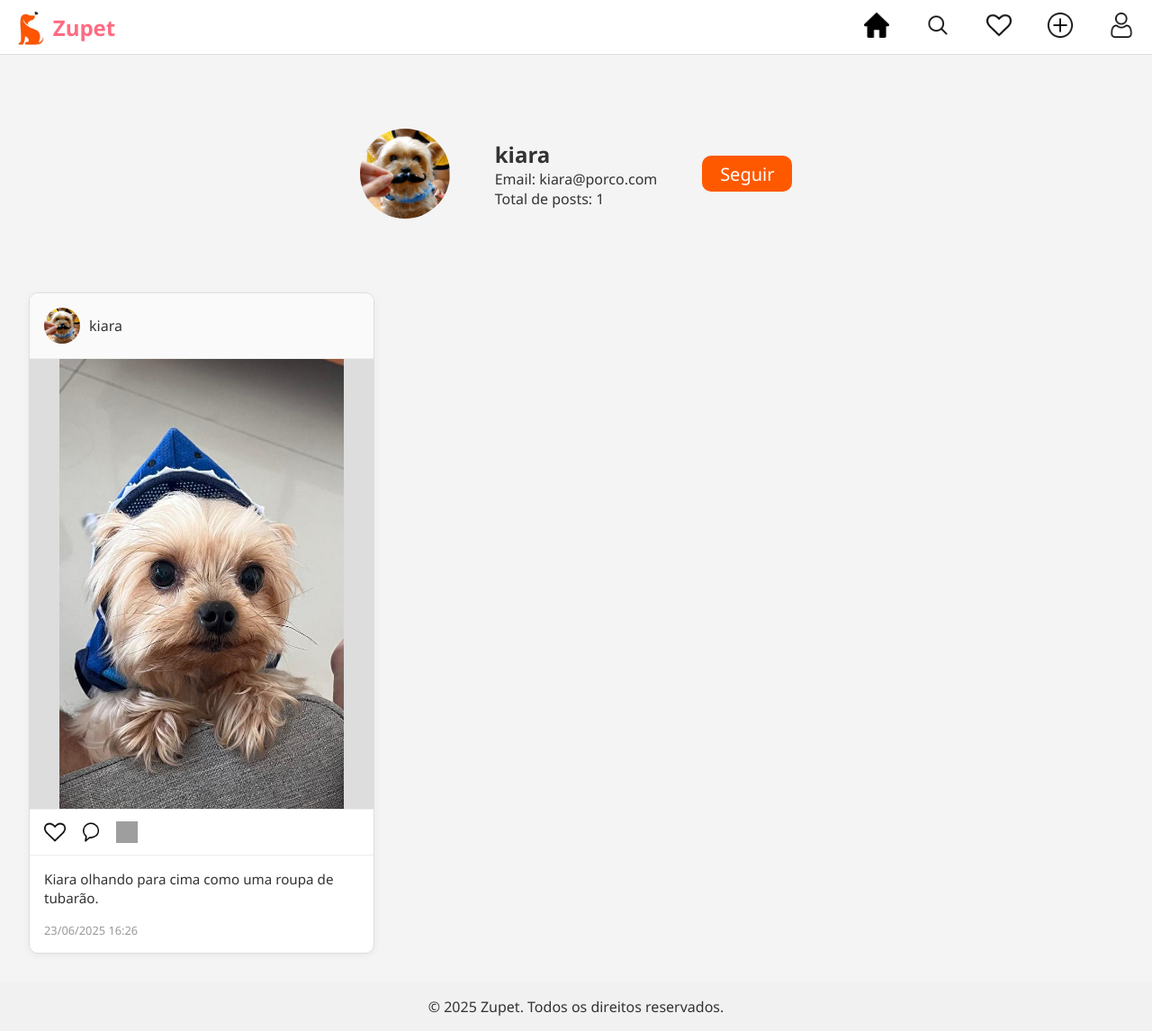
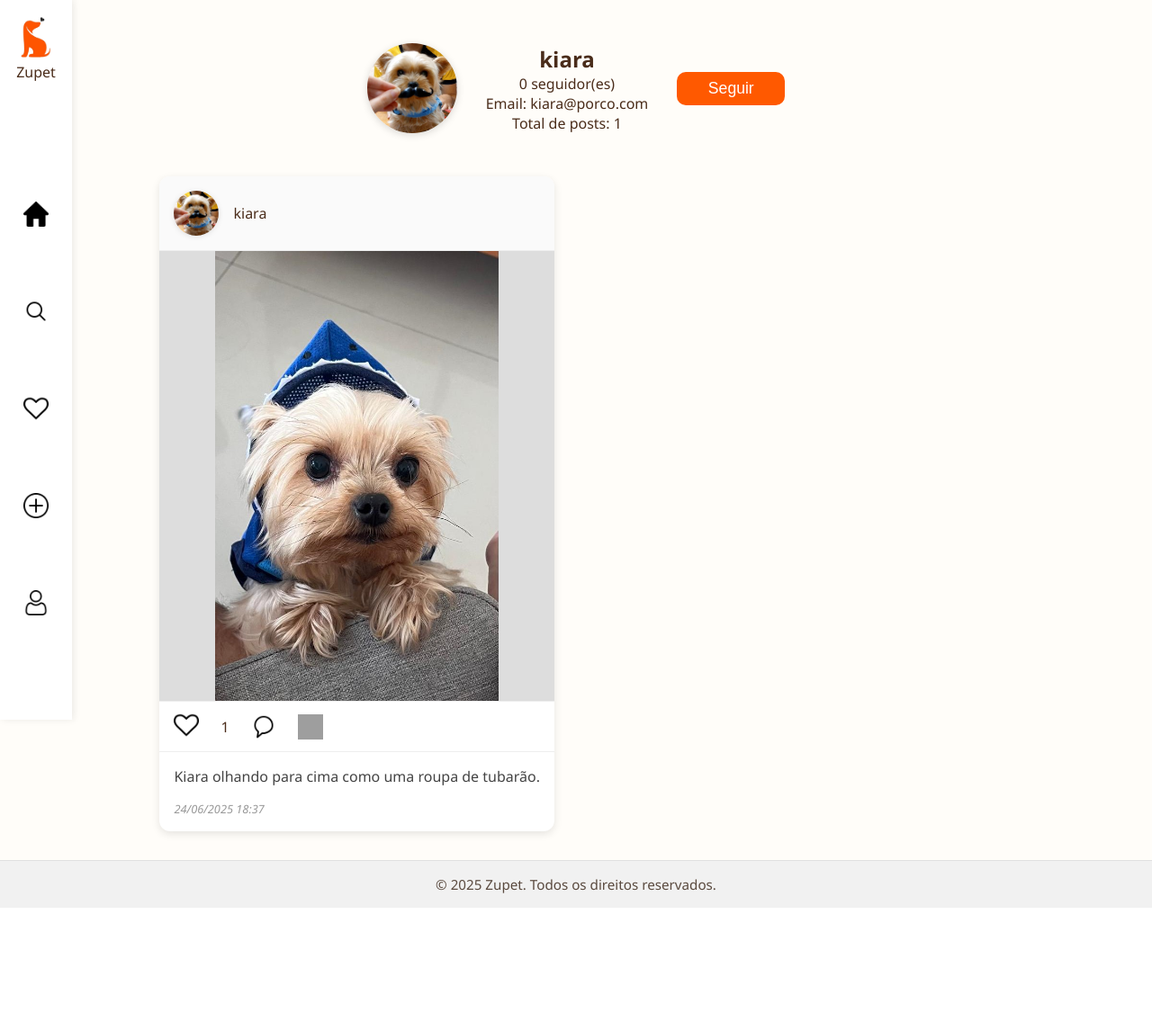
Before and after one commit to JF-Athayde/Zupet, a Flask app: page /perfil/kiara in a window 1280 px wide. Shown: the whole page at 90% size. After the commit the page ends 1009 px from the top, so only its background shows below. Run offline with Flask 3, Linux system fonts and the light colour scheme; a user stored in the database is signed in; some libraries are stand-ins or nearby versions; grey boxes are pictures that could not be loaded.

Commit message:
Updates
JF
Updates: Improvements to the user profile page, structural improvements, improvements to the likes system, among other changes and implementations.
From: Brasil

```diff
--- a/Dogram/routes.py
+++ b/Dogram/routes.py
@@ -15,7 +15,12 @@ def homepage():
     profiles = User.query.filter_by(story=True).all()
     posts = Post.query.order_by(Post.date_posted.desc()).all()
 
-    return render_template("homepage.html", profiles=profiles, posts=posts)
+    liked_post_ids = []
+    if current_user.is_authenticated:
+        liked_post_ids = [post.id for post in current_user.favorites]
+
+    return render_template("homepage.html", profiles=profiles, posts=posts, liked_post_ids=liked_post_ids)
+
 
 @app.route("/publicar", methods=["GET", "POST"])
 def publicar():
@@ -102,9 +107,47 @@ def perfil(username):
 @login_required
 def curtir(post_id):
     post = Post.query.get_or_404(post_id)
+
+    if post in current_user.favorites:
+        return {"success": False, "message": "Você já curtiu este post.", "likes": post.likes}
+
     post.likes += 1
+    current_user.favorites.append(post)
+
     database.session.commit()
+
     return {"success": True, "likes": post.likes}
+
+@csrf.exempt
+@app.route("/seguir/<int:user_id>", methods=["POST"])
+@login_required
+def seguir(user_id):
+    usuario_a_seguir = User.query.get_or_404(user_id)
+
+    if usuario_a_seguir == current_user:
+        return {"error": "Você não pode seguir a si mesmo."}, 400
+
+    if not current_user.seguindo.filter_by(id=usuario_a_seguir.id).first():
+        current_user.seguindo.append(usuario_a_seguir)
+        seguindo = True
+    else:
+        current_user.seguindo.remove(usuario_a_seguir)
+        seguindo = False
+
+    database.session.commit()
+    total_seguidores = usuario_a_seguir.seguidores.count()
+
+    return {
+        "success": True,
+        "seguindo": seguindo,
+        "total_seguidores": total_seguidores
+    }
+
+@app.route("/favoritos")
+@login_required
+def favoritos():
+    favorite_posts = current_user.favorites.order_by(Post.date_posted.desc()).all()
+    return render_template("likes.html", posts=favorite_posts)
 
 @app.route("/logout")
 @login_required
--- a/Dogram/static/scripts/arrow.js
+++ b/Dogram/static/scripts/arrow.js
@@ -1,4 +1,3 @@
-
 const storysContainer = document.getElementById("storys");
 const scrollAmount = 120;
 
--- /dev/null
+++ b/Dogram/static/scripts/folow.js
@@ -0,0 +1,29 @@
+document.addEventListener("DOMContentLoaded", function () {
+    const seguirBtn = document.querySelector(".seguir-btn");
+
+    if (!seguirBtn) return;
+
+    seguirBtn.addEventListener("click", () => {
+        const userId = seguirBtn.getAttribute("data-profile-id");
+        const csrfToken = document.querySelector("meta[name='csrf-token']").getAttribute("content");
+
+        fetch(`/seguir/${userId}`, {
+            method: "POST",
+            headers: {
+                "Content-Type": "application/json",
+                "X-CSRFToken": csrfToken
+            }
+        })
+        .then(response => response.json())
+        .then(data => {
+            if (data.success) {
+                seguirBtn.textContent = data.seguindo ? "Deixar de seguir" : "Seguir";
+                seguirBtn.classList.toggle("seguindo", data.seguindo);
+                document.getElementById("contador-seguidores").textContent = data.total_seguidores;
+            }
+        })
+        .catch(error => {
+            console.error("Erro ao seguir:", error);
+        });
+    });
+});
--- a/Dogram/static/styles/css/footer.css
+++ b/Dogram/static/styles/css/footer.css
@@ -1,22 +1,37 @@
-/* layout.css */
+/* Reset básico */
+* {
+    margin: 0;
+    padding: 0;
+    box-sizing: border-box;
+}
 
+/* Ocupa toda a altura da tela */
 html, body {
     height: 100%;
-    margin: 0;
+    font-family: 'Segoe UI', Tahoma, Geneva, Verdana, sans-serif;
+    background-color: #fffdf9;
+    color: #4a2c1a;
 }
 
+/* Layout principal flexível em coluna */
 body {
     display: flex;
     flex-direction: column;
     min-height: 100vh;
 }
 
-main#content {
+/* Conteúdo principal flexível */
+main {
     flex: 1;
+    padding: 2rem;
 }
 
+/* Rodapé simples e elegante */
 footer {
     background-color: #f1f1f1;
+    color: #5a4a3f;
     padding: 1rem;
     text-align: center;
+    font-size: 0.95rem;
+    border-top: 1px solid #e0e0e0;
 }
--- a/Dogram/static/styles/homepage/homepage.css
+++ b/Dogram/static/styles/homepage/homepage.css
@@ -1,58 +1,129 @@
+/* ========== RESET BÁSICO ========== */
 * {
     margin: 0;
     padding: 0;
     box-sizing: border-box;
-  font-family: 'Segoe UI', Tahoma, Geneva, Verdana, sans-serif;
 }
 
+@media (max-width: 600px) {
     body {
-  background-color: #fefefe;
-  color: #333;
+        padding-left: 0;
+        padding-top: 60px; /* espaço para menu horizontal fixo */
+    }
 }
 
-header {
-  background-color: #fff;
-  border-bottom: 1px solid #ddd;
-  padding: 10px 20px;
-  position: sticky;
+/* ========== MENU EM TELAS MAIORES ========== */
+nav {
+    display: flex;
+    flex-direction: column;
+    align-items: center;
+    width: 80px;
+    height: 100vh;
+    position: fixed;
     top: 0;
+    left: 0;
+    background-color: #ffffff;
+    box-shadow: 2px 0 8px rgba(0, 0, 0, 0.08);
     z-index: 1000;
+    transition: all 0.3s ease;
+    padding-top: 1rem;
 }
 
-nav {
-  display: flex;
-  align-items: center;
-  justify-content: space-between;
-}
-
+/* Logo no topo */
 .logo {
-  display: flex;
-  align-items: center;
-  gap: 10px;
+    width: 100%;
+    text-align: center;
+    margin-bottom: 1rem;
 }
 
 .logo img {
-  height: 40px;
+    width: 48px;
+    height: auto;
+    max-height: 48px;
+    object-fit: contain;
 }
 
-.brand-name {
-  font-size: 1.5rem;
-  font-weight: bold;
-  color: #ff6b81;
+/* Contêiner do menu para centralizar a lista */
+.main-nav {
+    width: 100%;
+    flex: 1; /* ocupa espaço restante vertical */
+    display: flex;
+    justify-content: center;  /* centraliza horizontal */
+    align-items: center;      /* centraliza vertical */
 }
 
+/* Lista vertical centralizada */
 .main-nav ul {
+    list-style: none;
+    padding: 0;
+    margin: 0;
     display: flex;
-  gap: 40px;
-  list-style: none;
+    flex-direction: column;
+    align-items: center;
+    justify-content: center; /* verticalmente */
+    gap: 80px;
+    width: 100%;
+}
+
+.main-nav li a {
+    display: flex;
+    justify-content: center;
+    align-items: center;
+    transition: transform 0.2s ease;
+}
+
+.main-nav li a:hover {
+    transform: scale(1.1);
 }
 
 .main-nav li a img {
     width: 28px;
     height: 28px;
-  transition: transform 0.2s ease;
 }
 
-.main-nav li a:hover img {
-  transform: scale(1.2);
+/* ========== MENU EM TELAS MENORES ========== */
+@media (max-width: 600px) {
+    nav {
+        flex-direction: row;
+        align-items: center;
+        justify-content: space-between;
+        width: 100%;
+        height: 60px;
+        position: fixed;
+        top: 0;
+        left: 0;
+        padding: 0 1rem;
+        box-shadow: 0 2px 8px rgba(0, 0, 0, 0.08);
     }
+
+    .logo {
+        margin: 0;
+        padding: 0;
+        display: flex;
+        align-items: center;
+    }
+
+    .logo img {
+        width: 36px;
+        max-height: 36px;
+    }
+
+    .main-nav {
+        width: auto;
+        height: 100%;
+        flex: none;
+    }
+
+    .main-nav ul {
+        flex-direction: row;
+        justify-content: flex-end;
+        align-items: center;
+        gap: 20px;
+        height: 100%;
+    }
+
+    .main-nav li a img {
+        width: 26px;
+        height: 26px;
+    }
+}
--- a/Dogram/static/styles/profile/profile.css
+++ b/Dogram/static/styles/profile/profile.css
@@ -1,145 +1,216 @@
-
-/*Reset*/
-
+/* ========== RESET BÁSICO ========== */
 * {
+  margin: 0;
   padding: 0;
-  margin: 0;
+  box-sizing: border-box;
 }
 
-/*Geral*/
+/* ========== LAYOUT PRINCIPAL ========== */
 main {
+  max-width: 1200px;
+  margin: 2rem auto;
+  padding: 0 1rem;
   display: grid;
   grid-template-columns: 1fr;
   gap: 2rem;
-  padding: 2rem;
-  background-color: #f4f4f4;
 }
 
-/* Perfil */
+/* ========== PERFIL ========== */
 .perfil {
-  margin: 50px;
   display: flex;
+  align-items: center;
   justify-content: center;
-  gap: 50px;
-  align-items: center;
+  gap: 2rem;
+  padding: 1rem 0;
+  flex-wrap: wrap;
+  text-align: center;
 }
 
 .perfil img {
   width: 100px;
-  border-radius: 50%
+  height: 100px;
+  border-radius: 50%;
+  object-fit: cover;
+  box-shadow: 0 2px 8px rgba(0,0,0,0.15);
 }
 
 .perfil button {
-  width: 100px;
-  height: 40px;
-  font-size: 20px;
-  background-color: rgb(255, 89, 0);
-  border: 0;
+  background-color: #ff5900;
+  color: white;
+  font-size: 1.1rem;
+  padding: 0.5rem 1.2rem;
+  border: none;
   border-radius: 10px;
-  color: white;
   cursor: pointer;
+  transition: background-color 0.3s ease, color 0.3s ease;
+  min-width: 120px;
 }
 
-.perfil button:hover {
-  background-color: rgb(220, 77, 0);
+.perfil button:hover,
+.perfil button:focus {
+  background-color: #dc4d00;
+  outline: none;
 }
 
-/* Posts */
+/* ======== ESTADO DE SEGUINDO ======== */
+.seguir-btn.seguindo {
+  background-color: #666;
+  color: #fff;
+}
 
+.seguir-btn.seguindo:hover,
+.seguir-btn.seguindo:focus {
+  background-color: #444;
+}
+
+/* ========== POSTS ========== */
+
+/* Grid da homepage: múltiplas colunas com colunas mais largas */
 .posts {
   display: grid;
-  grid-template-columns: repeat(2, 1fr);
-  gap: 2rem;
+  gap: 3rem;
+  grid-template-columns: 1fr;
+}
+
+@media (min-width: 910px) {
+  .posts:not(.profile-posts) {
+    grid-template-columns: repeat(2, minmax(350px, 1fr));
+  }
+}
+
+@media (min-width: 1330px) {
+  .posts:not(.profile-posts) {
+    grid-template-columns: repeat(3, minmax(350px, 1fr));
+  }
+}
+
+/* Página de perfil: posts em coluna e centralizados com largura maior */
+.profile-posts {
+  display: flex;
+  flex-direction: column;
+  align-items: center;
 }
 
 .post {
+  width: 100%;
+  max-width: 750px; /* largura maior para perfil */
+  background-color: white;
+  border-radius: 12px;
+  box-shadow: 0 3px 10px rgba(0,0,0,0.1);
   display: grid;
-  grid-template-rows: auto 500px auto auto auto;
-  background-color: #fff;
-  border-radius: 10px;
+  grid-template-rows: auto 1fr auto auto auto;
   overflow: hidden;
-  border: 1px solid #ddd;
-  box-shadow: 0 2px 8px rgba(0, 0, 0, 0.05);
-  transition: transform 0.2s ease;
+  transition: transform 0.25s ease;
+  cursor: default;
 }
 
-.post:hover {
-  transform: scale(1.01);
-}
-
+/* Cabeçalho do post */
 .post-header {
   display: flex;
   align-items: center;
-  gap: 10px;
+  gap: 1rem;
   padding: 1rem;
   background-color: #fafafa;
   border-bottom: 1px solid #eee;
 }
 
 .post-header .avatar {
-  width: 40px;
-  height: 40px;
+  width: 50px;
+  height: 50px;
   border-radius: 50%;
   object-fit: cover;
+  box-shadow: 0 1px 6px rgba(0,0,0,0.1);
 }
 
 .post-header .username {
-  font-weight: 600;
+  font-weight: 700;
   font-size: 1rem;
+  color: #222;
 }
 
+/* Imagem do post */
 .post-image {
   width: 100%;
-  height: 500px;
+  max-height: 500px;
   object-fit: contain;
   background-color: #ddd;
+  user-select: none;
 }
 
+/* Ações (curtir, comentar, etc) */
 .post-actions {
   display: flex;
   align-items: center;
-  gap: 1rem;
-  padding: 0.8rem 1rem;
+  gap: 1.5rem;
+  padding: 0.75rem 1rem;
   border-top: 1px solid #eee;
   border-bottom: 1px solid #eee;
 }
 
 .post-actions img {
-  width: 24px;
-  height: 24px;
+  width: 28px;
+  height: 28px;
+  cursor: pointer;
+  transition: transform 0.2s ease;
+}
+
+.post-actions img:hover,
+.post-actions img:focus {
+  transform: scale(1.2);
+  outline: none;
+}
+
+.curtir-btn {
+  background-color: transparent;
+  border: 0;
+  padding: 0;
   cursor: pointer;
 }
 
+/* Legenda do post */
 .post-caption {
   padding: 1rem;
-  font-size: 0.95rem;
-  color: #333;
+  font-size: 1rem;
+  color: #444;
   line-height: 1.4;
 }
 
+/* Data ou info extra */
 .post small {
+  display: block;
   padding: 0 1rem 1rem;
   font-size: 0.8rem;
   color: #999;
+  font-style: italic;
 }
 
-/* 3 colunas em telas grandes */
-@media (min-width: 1200px) {
-  .posts {
-    grid-template-columns: repeat(3, 1fr);
+/* Telas pequenas */
+@media (max-width: 480px) {
+  .perfil {
+    gap: 1rem;
+  }
+
+  .perfil button {
+    font-size: 1rem;
+    min-width: 100px;
+    padding: 0.4rem 1rem;
+  }
+
+  .post-header .avatar {
+    width: 40px;
+    height: 40px;
+  }
+
+  .post-header .username {
+    font-size: 0.9rem;
+  }
+
+  .post-actions img {
+    width: 24px;
+    height: 24px;
+  }
+
+  .post-caption {
+    font-size: 0.9rem;
   }
 }
-
-/* 2 colunas em tablets e desktops menores */
-@media (min-width: 768px) and (max-width: 1199px) {
-  .posts {
-    grid-template-columns: repeat(2, 1fr);
-  }
-}
-
-/* 1 coluna em celulares */
-@media (max-width: 767px) {
-  .posts {
-    grid-template-columns: 1fr;
-  }
-}
--- a/Dogram/templates/navbar.html
+++ b/Dogram/templates/navbar.html
@@ -8,7 +8,7 @@
         <ul>
             <li><a href="{{ url_for('homepage') }}"><img src="{{ url_for('static', filename='assets/icones/casa.png') }}" alt="Início"></a></li>
             <li><a href="#"><img src="{{ url_for('static', filename='assets/icones/lupa.png') }}" alt="Buscar amigos peludos"></a></li>
-            <li><a href="#"><img src="{{ url_for('static', filename='assets/icones/coracao.png') }}" alt="Curtidas"></a></li>
+            <li><a href="{{ url_for('favoritos') }}"><img src="{{ url_for('static', filename='assets/icones/coracao.png') }}" alt="Curtidas"></a></li>
             <li><a href="{{ url_for('publicar') }}"><img src="{{ url_for('static', filename='assets/icones/mais.png') }}" alt="Adicionar Post ou História"></a></li>
             <li>
                 {% if current_user.is_authenticated %}
--- a/Dogram/templates/profile.html
+++ b/Dogram/templates/profile.html
@@ -3,6 +3,8 @@
 {% block title %}Perfil de {{ usuario.username }}{% endblock %}
 
 {% block links %}
+    <meta name="csrf-token" content="{{ csrf_token() }}">
+
     <link rel="stylesheet" href="{{ url_for('static', filename='styles/homepage/homepage.css') }}">
     <link rel="stylesheet" href="{{ url_for('static', filename='styles/homepage/hamburger.css') }}">
     <link rel="stylesheet" href="{{ url_for('static', filename='styles/profile/profile.css') }}">
@@ -19,13 +21,22 @@
 
         <div class="t1">
             <h1>{{ usuario.username }}</h1>
+            <p><span class="likes-count" id="contador-seguidores">{{ usuario.seguidores.count() }}</span> seguidor(es)</p>
             <p>Email: {{ usuario.email }}</p>
             <p>Total de posts: {{ posts | length }}</p>
         </div>
 
+        {% if current_user.is_authenticated and current_user.id != usuario.id %}
         <div class="profile-actions">
-            <button>Seguir</button>
+            <button class="seguir-btn" data-profile-id="{{ usuario.id }}">
+                {% if usuario in current_user.seguindo %}
+                    Deixar de seguir
+                {% else %}
+                    Seguir
+                {% endif %}
+            </button>
         </div>
+        {% endif %}
     </section>
 
     <section class="posts">
@@ -39,7 +50,15 @@
                 <img src="{{ url_for('static', filename='assets/posts/' + post.image_path) }}" class="post-image" alt="Imagem do post">
 
                 <div class="post-actions">
-                    <img src="{{ url_for('static', filename='assets/icones/coracao.png') }}" alt="Curtir">
+                    <button class="curtir-btn" data-post-id="{{ post.id }}">
+                        {% if post.id in liked_post_ids %}
+                            <img src="{{ url_for('static', filename='assets/icones/coracao-cheio.png') }}" alt="Descurtir">
+                        {% else %}
+                            <img src="{{ url_for('static', filename='assets/icones/coracao.png') }}" alt="Curtir">
+                        {% endif %}
+                    </button>
+
+                    <span class="likes-count" id="likes-{{ post.id }}">{{ post.likes }}</span>
                     <img src="{{ url_for('static', filename='assets/icones/comente.png') }}" alt="Comentar">
                     <img src="{{ url_for('static', filename='assets/icones/mandar.png') }}" alt="Compartilhar">
                 </div>
@@ -53,4 +72,7 @@
         {% endfor %}
     </section>
 </main>
+
+<script src="{{ url_for('static', filename='scripts/folow.js') }}"></script>
+<script src="{{ url_for('static', filename='scripts/like.js') }}"></script>
 {% endblock %}
```
Also changed, not shown: Dogram/models.py (+32 -3 lines), Dogram/static/scripts/like.js (+32 -30 lines), Dogram/static/styles/likes/likes.css (added, +85 -0 lines), Dogram/templates/homepage.html (+14 -6 lines), Dogram/templates/likes.html (added, +51 -0 lines), db.py (+23 -1 lines), Dogram/static/assets/icones/coracao-cheio.png (added), instance/comunidade.db. Lines whose indentation alone changed are shown as unchanged.
